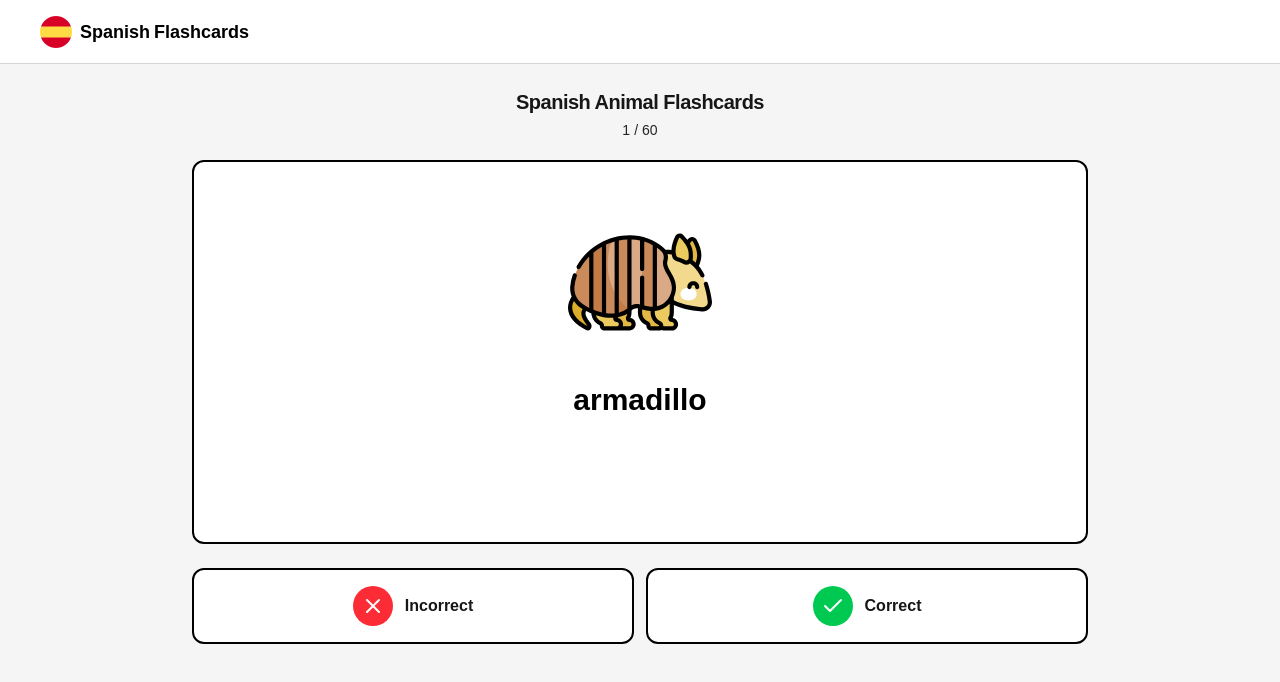
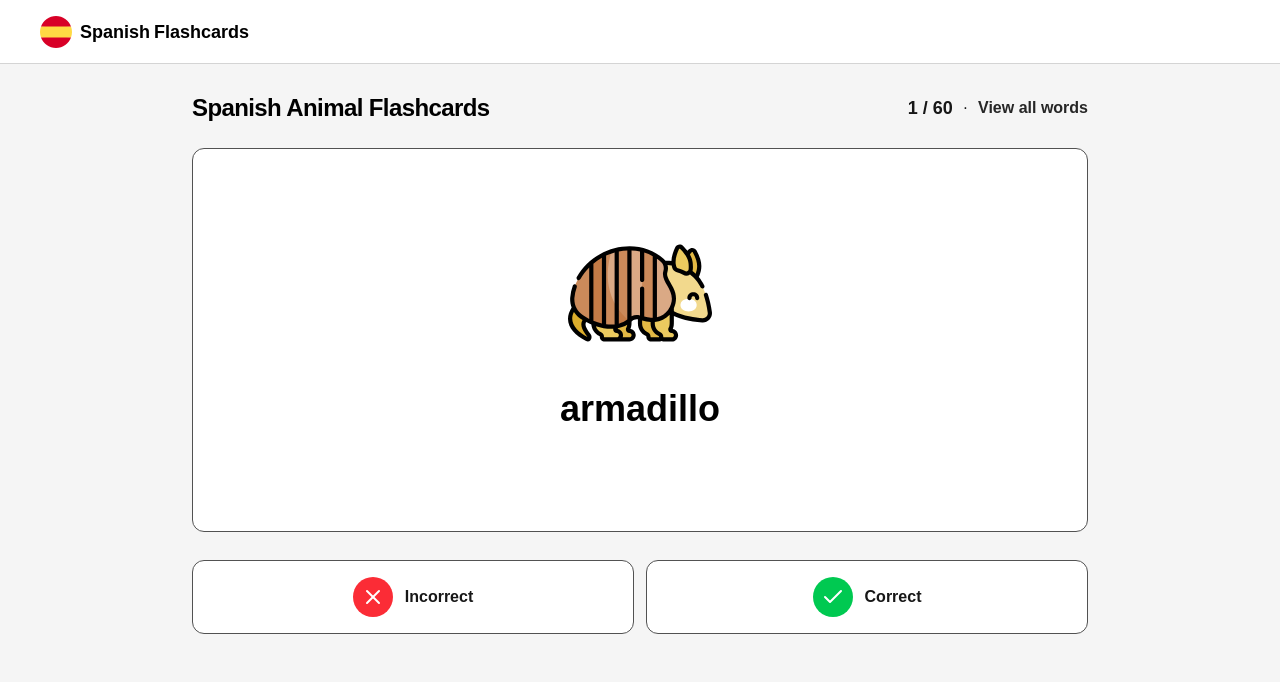
Before and after one commit to RobertHawkerDev/spanish-flashcards, a Next.js app: page /animals in a window 1280 px wide. Shown: the top 682 px of the page. Built offline with nearby package versions, Linux system fonts and the light colour scheme.

Commit message:
refactor(style): added new styles to the deck component

```diff
--- a/app/(app)/(decks)/[slug]/deck-client/flashcard-deck/index.tsx
+++ b/app/(app)/(decks)/[slug]/deck-client/flashcard-deck/index.tsx
@@ -2,6 +2,7 @@
 
 import { track } from '@vercel/analytics';
 import { LucideCheck, LucideX } from 'lucide-react';
+import Link from 'next/link';
 import { useRef } from 'react';
 
 import IWord from '@/app/interface/word';
@@ -45,16 +46,24 @@ export default function FlashcardDeck({
   };
 
   return (
-    <div className="flex flex-1 flex-col items-center py-6">
+    <div className="flex flex-1 flex-col items-center py-7">
       <div className="w-full max-w-4xl">
-        {/* Heading */}
-        <div className="mb-5 flex flex-col items-center">
-          <h1 className="text-xl font-semibold tracking-tight">{title}</h1>
-          <p className="mt-1 text-sm font-medium text-neutral-800">
-            {current}
-            <span className="mx-1 text-neutral-800">/</span>
-            {total}
-          </p>
+        <div className="mb-6 flex flex-col gap-4 md:flex-row md:items-center md:justify-between">
+          <h1 className="text-2xl font-semibold tracking-tight text-black">
+            {title}
+          </h1>
+          <div className="flex flex-row items-center gap-2.5">
+            <p className="text-lg font-semibold">
+              {current} / {total}
+            </p>
+            <p>·</p>
+            <Link
+              href={`${deckSlug}/words`}
+              className="text-base font-semibold text-neutral-800 hover:underline"
+            >
+              View all words
+            </Link>
+          </div>
         </div>
 
         {/* Card */}
@@ -67,12 +76,12 @@ export default function FlashcardDeck({
         />
 
         {/* Actions */}
-        <div className="flex flex-col gap-4">
-          <div className="flex w-full gap-3">
+        <div className="mt-7 flex flex-col gap-4">
+          <div className="flex w-full justify-center gap-3">
             <button
               type="button"
               onClick={() => handleAnswer(false)}
-              className="flex flex-1 items-center justify-center gap-3 rounded-xl border-2 border-black bg-white py-4 transition hover:cursor-pointer hover:bg-red-50 active:scale-[0.98]"
+              className="flex flex-1 items-center justify-center gap-3 rounded-xl border-[1.5px] border-neutral-600 bg-white py-4 transition hover:cursor-pointer hover:bg-red-50 active:scale-[0.98]"
             >
               <span className="flex h-10 w-10 items-center justify-center rounded-full bg-red-500 text-white">
                 <LucideX />
@@ -85,7 +94,7 @@ export default function FlashcardDeck({
             <button
               type="button"
               onClick={() => handleAnswer(true)}
-              className="flex flex-1 items-center justify-center gap-3 rounded-xl border-2 border-black bg-white py-4 transition hover:cursor-pointer hover:bg-green-50 active:scale-[0.98]"
+              className="flex flex-1 items-center justify-center gap-3 rounded-xl border-[1.5px] border-neutral-600 bg-white py-4 transition hover:cursor-pointer hover:bg-green-50 active:scale-[0.98]"
             >
               <span className="flex h-10 w-10 items-center justify-center rounded-full bg-green-500 text-white">
                 <LucideCheck />
--- a/app/(app)/(decks)/[slug]/deck-client/word-card/index.tsx
+++ b/app/(app)/(decks)/[slug]/deck-client/word-card/index.tsx
@@ -46,11 +46,11 @@ export default function WordCard({
   };
 
   return (
-    <div className="mb-6 flex w-full items-center justify-center">
+    <div className="flex w-full items-center justify-center">
       <div className="size-full perspective-[1000px]">
         <div
           className={clsx(
-            'relative flex size-full h-80 w-full items-center justify-center rounded-xl border-2 bg-white text-black transition-transform duration-500 transform-3d hover:cursor-pointer sm:h-96',
+            'relative flex size-full h-80 w-full items-center justify-center rounded-xl border-[1.5px] border-neutral-600 bg-white text-black transition-transform duration-500 transform-3d hover:cursor-pointer sm:h-96',
             flipped && containerRotation,
           )}
           onClick={flipToBack}
@@ -65,7 +65,7 @@ export default function WordCard({
         >
           {/* FRONT */}
           <div className="absolute inset-0 backface-hidden">
-            <div className="flex h-full w-full flex-col items-center justify-start pt-10 sm:pt-12">
+            <div className="flex h-full w-full flex-col items-center justify-start pt-10 sm:pt-18">
               <div className="flex h-36 items-center justify-center">
                 <div className="relative size-32 sm:size-36">
                   <Image
@@ -78,7 +78,7 @@ export default function WordCard({
                 </div>
               </div>
 
-              <p className="pointer-events-none mt-7 text-center text-2xl font-semibold select-none sm:text-3xl">
+              <p className="pointer-events-none mt-6 text-center text-3xl font-bold select-none sm:text-4xl">
                 {word.english}
               </p>
             </div>
@@ -91,11 +91,10 @@ export default function WordCard({
               backFaceRotation,
             )}
           >
-            <div className="flex h-full w-full flex-col items-center justify-start pt-10 sm:pt-12">
-              <div className="flex h-36 items-center justify-center sm:h-36">
+            <div className="flex h-full w-full flex-col items-center justify-start pt-10 sm:pt-16">
               <button
                 type="button"
-                  className="flex items-center justify-center rounded-full bg-neutral-200 p-5 text-black hover:bg-neutral-300"
+                className="flex items-center justify-center rounded-full p-4 text-black hover:cursor-pointer hover:bg-neutral-200"
                 onClick={event => {
                   event.stopPropagation();
                   handleWordPronunciation(event, word);
@@ -103,9 +102,8 @@ export default function WordCard({
               >
                 <LucideVolume2 size={24} />
               </button>
-              </div>
 
-              <p className="pointer-events-none text-center text-2xl font-semibold select-none sm:text-3xl">
+              <p className="pointer-events-none mt-8 text-center text-3xl font-bold select-none sm:text-4xl">
                 {word.spanish_article} {word.spanish}
               </p>
             </div>
```
Lines whose indentation alone changed are shown as unchanged.
